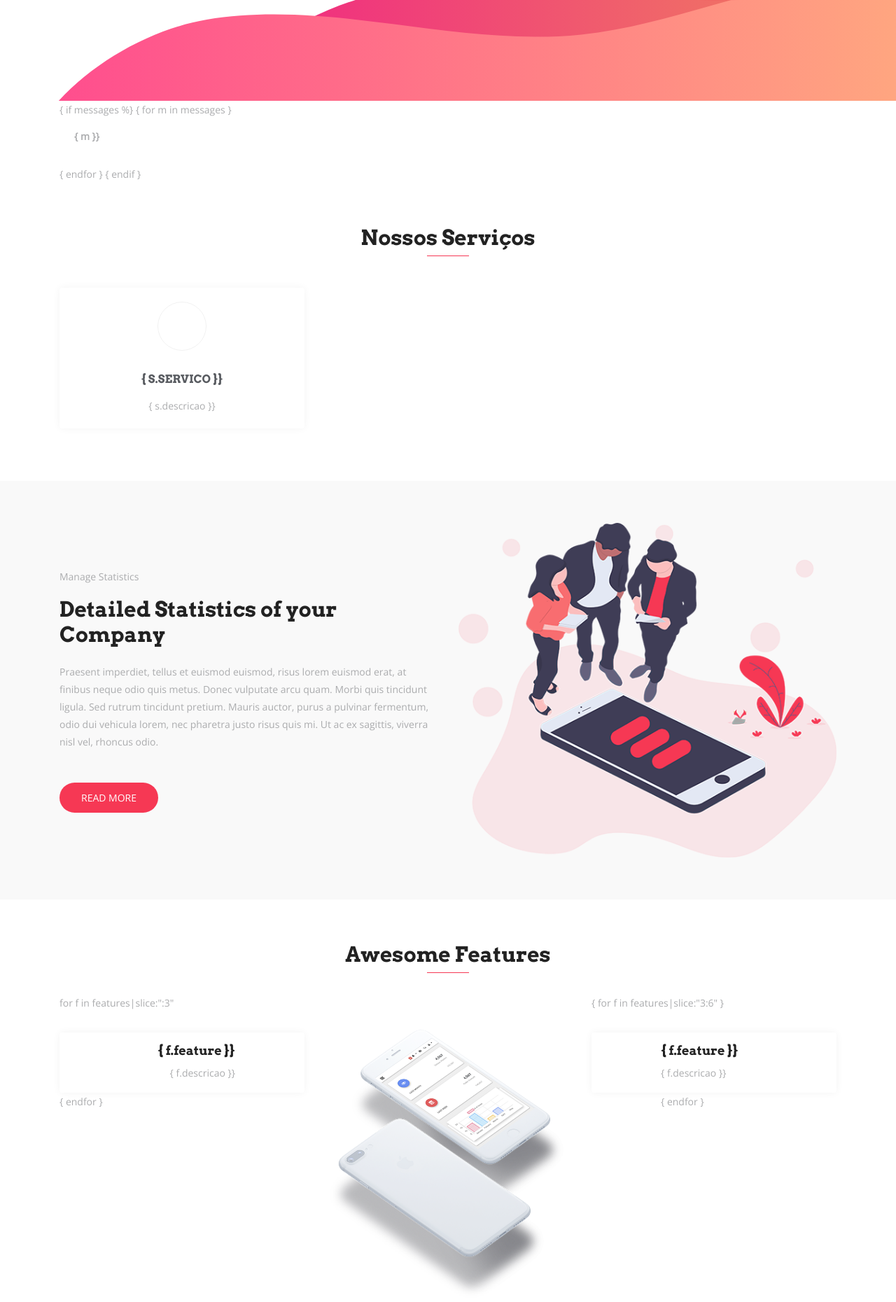
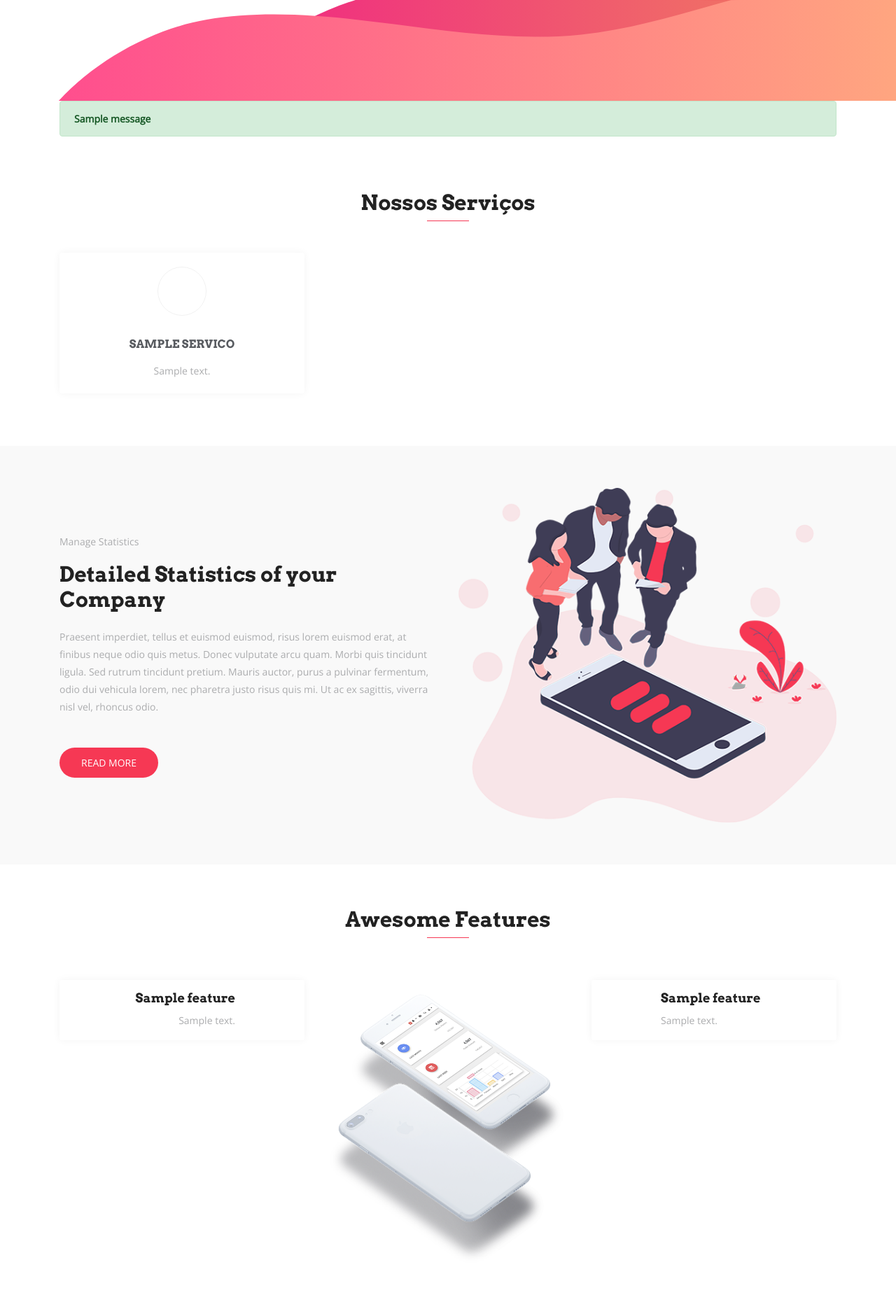
Before and after one commit to caetanovidal/my_first_site, a Django app: template template/index.html in a window 1280 px wide. Shown: the part 506-2366 px from the top of the page at 70% size. Run offline with Django 3.2, Linux system fonts and the light colour scheme; the template is opened without the code that fills it: most values are stand-ins (such as "Sample title", 1, 10 or a date in 2020); grey boxes marked "Sample" are stand-in pictures; one stand-in notice (Sample message) is shown; some libraries are stand-ins or nearby versions; some web fonts are replaced.

Commit message:
rollback voltando fors no html

```diff
--- a/core/templates/features.html
+++ b/core/templates/features.html
@@ -9,20 +9,20 @@
 
           <div class="col-lg-4 col-md-12 col-sm-12 col-xs-12">
 
-             for f in features|slice:":3"
+            {% for f in features|slice:":3" %}
             <div class="content-left">
               <div class="box-item wow fadeInLeft" data-wow-delay="0.3s">
                 <span class="icon">
-                  <i class="{ f.icone }}"></i>
+                  <i class="{{ f.icone }}"></i>
                 </span>
                 <div class="text">
-                  <h4>{ f.feature }}</h4>
-                  <p>{ f.descricao }}</p>
+                  <h4>{{ f.feature }}</h4>
+                  <p>{{ f.descricao }}</p>
                 </div>
               </div>
             </div>
 
-            { endfor }
+            {% endfor %}
 
 
           </div>
@@ -33,21 +33,21 @@
           </div>
           <div class="col-lg-4 col-md-12 col-sm-12 col-xs-12">
 
-            { for f in features|slice:"3:6" }
+            {% for f in features|slice:"3:6" %}
 
             <div class="content-right">
               <div class="box-item wow fadeInRight" data-wow-delay="0.3s">
                 <span class="icon">
-                  <i class="{ f.icone }}"></i>
+                  <i class="{{ f.icone }}"></i>
                 </span>
                 <div class="text">
-                  <h4>{ f.feature }}</h4>
-                  <p>{ f.descricao }}</p>
+                  <h4>{{ f.feature }}</h4>
+                  <p>{{ f.descricao }}</p>
                 </div>
               </div>
             </div>
 
-            { endfor }
+            {% endfor %}
 
 
           </div>
--- a/core/templates/hero.html
+++ b/core/templates/hero.html
@@ -23,14 +23,14 @@
 
     <div class="container">
 
-       { if messages %}
-        { for m in messages }
+       {% if messages %}
+        {% for m in messages %}
           <div class="alert alert-{{ m.tags }}">
             <button type="button" class="close" data-dismiss="alert"></button>
-            <strong>{ m }}</strong>
+            <strong>{{ m }}</strong>
           </div>
-        { endfor }
-      { endif }
+        {% endfor %}
+      {% endif %}
     </div>
 </header>
 <!-- Header Area wrapper End -->
--- a/core/templates/servicos.html
+++ b/core/templates/servicos.html
@@ -9,22 +9,22 @@
         <div class="row">
 
           <!-- Services item -->
-          <!-- { for s in servicos } -->
+          {% for s in servicos %}
 
           <div class="col-md-6 col-lg-4 col-xs-12">
             <div class="services-item wow fadeInRight" data-wow-delay="0.3s">
               <div class="icon">
-                <i class="{ s.icone }}"></i>
+                <i class="{{ s.icone }}"></i>
               </div>
               <div class="services-content">
-                <h3><a href="#">{ s.servico }}</a></h3>
-                <p> { s.descricao }}</p>
+                <h3><a href="#">{{ s.servico }}</a></h3>
+                <p> {{ s.descricao }}</p>
               </div>
             </div>
           </div>
           <!-- Services item -->
 
-          <!-- % endfor % -->
+          {% endfor %}
           </div>
 
         </div>
```
